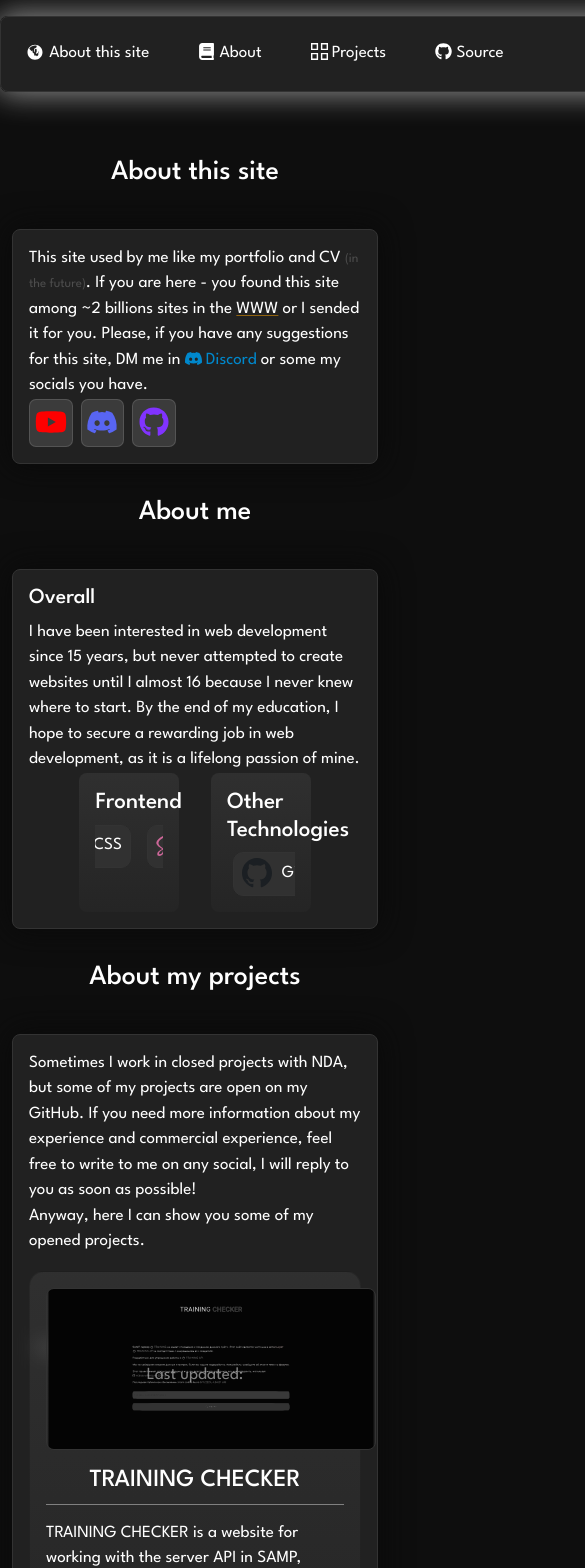
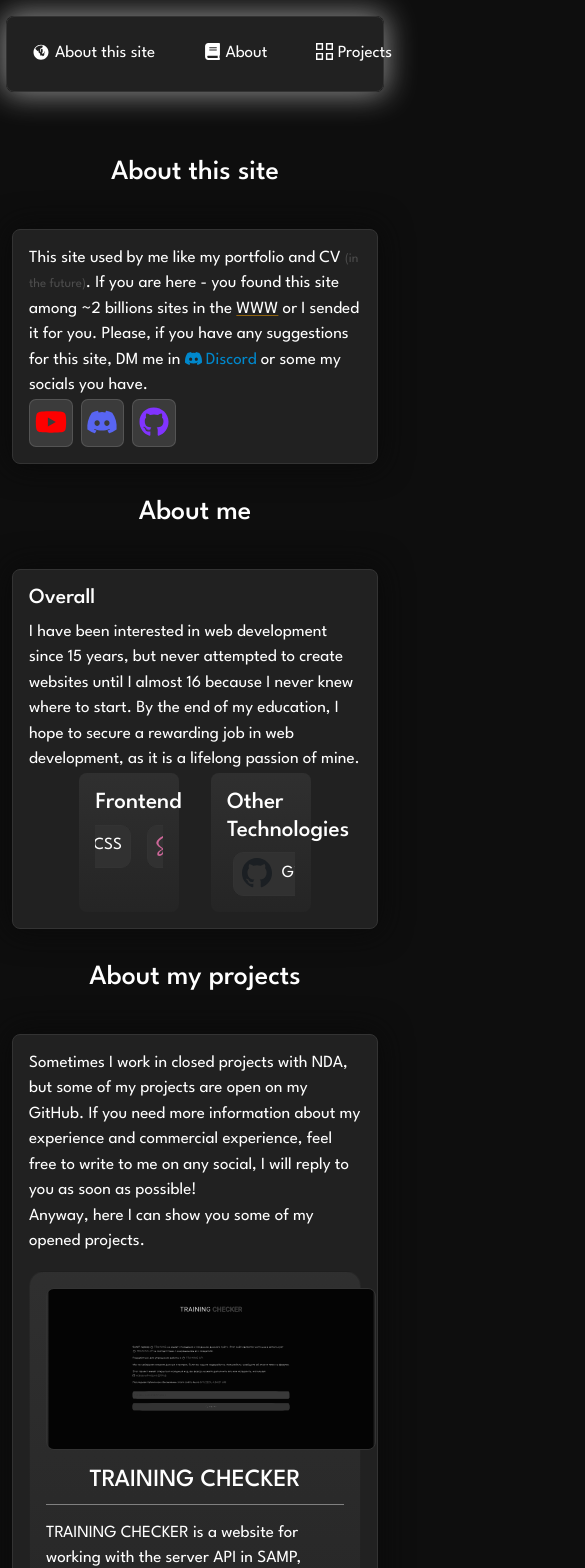
Before and after one commit to caseapia/dontkillme-ru-v2, a Next.js app: page / in a window 390 px wide. Shown: the top 1568 px of the page, 585 px wide, since content can reach past the window. Built offline with nearby package versions, Linux system fonts and the light colour scheme.

Commit message:
marquee actions and styles changed

```diff
--- a/src/app/css/marquee.scss
+++ b/src/app/css/marquee.scss
@@ -41,5 +41,8 @@
                     margin-bottom: 2px;
                     margin-right: 10px;
                 }
+                &:active {
+                    transform: scale(.98);
+                }
         }
 }
--- a/src/app/page.tsx
+++ b/src/app/page.tsx
@@ -52,27 +52,27 @@ export default function Main() {
                             <div className="insidecontainer__item">
                                 <h3>Frontend</h3>
                                 <Marquee pauseOnHover speed={100}>
-                                    <div className="marquee-container__item" onClick={() => window.open('https://react.dev/', '_blank')}><Image src={ React } alt='' width={30} /> React</div>
-                                    <div className="marquee-container__item" onClick={() => window.open('https://developer.mozilla.org/en-US/docs/Web/JavaScript', '_blank')}><Image src={ JavaScript } alt='' width={30} /> JavaScript</div>
-                                    <div className="marquee-container__item" onClick={() => window.open('https://www.typescriptlang.org/', '_blank')}><Image src={ TypeScript } alt='' width={30} /> TypeScript</div>
-                                    <div className="marquee-container__item" onClick={() => window.open('https://www.w3schools.com/html/', '_blank')}><Image src={ HTML } alt='' width={30} /> HTML</div>
-                                    <div className="marquee-container__item" onClick={() => window.open('https://www.w3schools.com/css/', '_blank')}><Image src={ CSS } alt='' width={30} /> CSS</div>
-                                    <div className="marquee-container__item" onClick={() => window.open('https://sass-lang.com/', '_blank')}><Image src={ SASS } alt='' width={30} /> SCSS</div>
-                                    <div className="marquee-container__item" onClick={() => window.open('https://getbootstrap.com/', '_blank')}><Image src={ Bootstrap } alt='' width={30} /> Bootstrap</div>
-                                    <div className="marquee-container__item" onClick={() => window.open('https://tailwindcss.com/', '_blank')}><Image src={ Tailwind } alt='' width={30} /> Tailwind</div>
-                                    <div className="marquee-container__item" onClick={() => window.open('https://vitejs.dev/', '_blank')}><Image src={ Vite } alt='' width={25} /> Vite</div>
-                                    <div className="marquee-container__item" onClick={() => window.open('https://nextjs.org/', '_blank')}><Image src={ Next } alt='' width={25} /> NextJS</div>
+                                    <div className="marquee-container__item" onClick={() => window.open('https://react.dev/', '_blank')}><Image src={ React } alt='' width={30} draggable={false} /> React</div>
+                                    <div className="marquee-container__item" onClick={() => window.open('https://developer.mozilla.org/en-US/docs/Web/JavaScript', '_blank')}><Image src={ JavaScript } alt='' width={30} draggable={false} /> JavaScript</div>
+                                    <div className="marquee-container__item" onClick={() => window.open('https://www.typescriptlang.org/', '_blank')}><Image src={ TypeScript } alt='' width={30} draggable={false} /> TypeScript</div>
+                                    <div className="marquee-container__item" onClick={() => window.open('https://www.w3schools.com/html/', '_blank')}><Image src={ HTML } alt='' width={30} draggable={false} /> HTML</div>
+                                    <div className="marquee-container__item" onClick={() => window.open('https://www.w3schools.com/css/', '_blank')}><Image src={ CSS } alt='' width={30} draggable={false} /> CSS</div>
+                                    <div className="marquee-container__item" onClick={() => window.open('https://sass-lang.com/', '_blank')}><Image src={ SASS } alt='' width={30} draggable={false} /> SCSS</div>
+                                    <div className="marquee-container__item" onClick={() => window.open('https://getbootstrap.com/', '_blank')}><Image src={ Bootstrap } alt='' width={30} draggable={false} /> Bootstrap</div>
+                                    <div className="marquee-container__item" onClick={() => window.open('https://tailwindcss.com/', '_blank')}><Image src={ Tailwind } alt='' width={30} draggable={false} /> Tailwind</div>
+                                    <div className="marquee-container__item" onClick={() => window.open('https://vitejs.dev/', '_blank')}><Image src={ Vite } alt='' width={25} draggable={false} /> Vite</div>
+                                    <div className="marquee-container__item" onClick={() => window.open('https://nextjs.org/', '_blank')}><Image src={ Next } alt='' width={25} draggable={false} /> NextJS</div>
                                 </Marquee>
                             </div>
                             <div className="insidecontainer__item">
                                 <h3>Other Technologies</h3>
                                 <Marquee pauseOnHover speed={100}>
-                                    <div className="marquee-container__item" onClick={() => window.open('https://www.cloudflare.com/', '_blank')}><Image src={ Cloudflare } alt='' width={30} /> Cloudflare</div>
-                                    <div className="marquee-container__item" onClick={() => window.open('https://code.visualstudio.com/', '_blank')}><Image src={ VSC } alt='' width={30} /> Visual Studio Code</div>
-                                    <div className="marquee-container__item" onClick={() => window.open('https://xenforo.com/', '_blank')}><Image src={ xenForo } alt='' width={30} /> xenForo</div>
-                                    <div className="marquee-container__item" onClick={() => window.open('https://git-scm.com/', '_blank')}><Image src={ Git } alt='' width={30} /> Git</div>
-                                    <div className="marquee-container__item" onClick={() => window.open('https://github.com/', '_blank')}><Image src={ GitHub } alt='' width={30} /> GitHub</div>
-                                    <div className="marquee-container__item" onClick={() => window.open('https://www.npmjs.com/', '_blank')}><Image src={ NPM } alt='' width={30} /> NPM</div>
+                                    <div className="marquee-container__item" onClick={() => window.open('https://www.cloudflare.com/', '_blank')}><Image src={ Cloudflare } alt='' width={30} draggable={false} /> Cloudflare</div>
+                                    <div className="marquee-container__item" onClick={() => window.open('https://code.visualstudio.com/', '_blank')}><Image src={ VSC } alt='' width={30} draggable={false} /> Visual Studio Code</div>
+                                    <div className="marquee-container__item" onClick={() => window.open('https://xenforo.com/', '_blank')}><Image src={ xenForo } alt='' width={30} draggable={false} /> xenForo</div>
+                                    <div className="marquee-container__item" onClick={() => window.open('https://git-scm.com/', '_blank')}><Image src={ Git } alt='' width={30} draggable={false} /> Git</div>
+                                    <div className="marquee-container__item" onClick={() => window.open('https://github.com/', '_blank')}><Image src={ GitHub } alt='' width={30} draggable={false} /> GitHub</div>
+                                    <div className="marquee-container__item" onClick={() => window.open('https://www.npmjs.com/', '_blank')}><Image src={ NPM } alt='' width={30} draggable={false} /> NPM</div>
                                 </Marquee>
                             </div>
                         </div>
--- a/src/components/Header.tsx
+++ b/src/components/Header.tsx
@@ -19,7 +19,7 @@ export default function Header() {
                     <div className="header-links__item">
                         <Link href="#projects"><NoBorder text='Projects' icon={ <GrProjects /> } /></Link>
                     </div>
-                    <div className="header-links__item src">
+                    <div className="header-links__item src" id='src'>
                         <a href="" target="_blank" rel="noopener noreferrer"><NoBorder icon={ <FaGithub /> } className='source' text='Source' /></a>
                     </div>
                 </div>
--- a/src/components/css/footer.scss
+++ b/src/components/css/footer.scss
@@ -1,15 +1,5 @@
-.container {
+footer {
     display: flex;
-    flex-direction: column;
-    height: 140vh;
+    justify-content: center;
+    margin-top: 1rem;
 }
-.content {
-    flex: 1;
-}
-.footer-container {
-    text-align: center;
-    margin-top: auto;
-        .p__muted {
-            opacity: .5;
-        }
-}
--- a/src/components/css/header.scss
+++ b/src/components/css/header.scss
@@ -42,3 +42,12 @@ header {
     font-size: 20px;
     margin-bottom: 2px !important;
 }
+@media screen and (max-width: 767px) {
+    header {
+        max-width: 97%;
+        white-space: nowrap;
+            .src {
+                display: none;
+            }
+    }
+}
```
